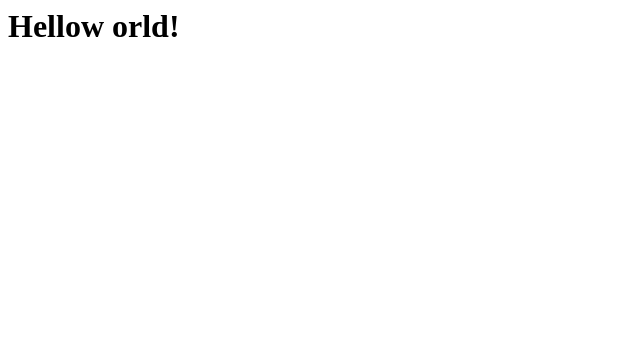
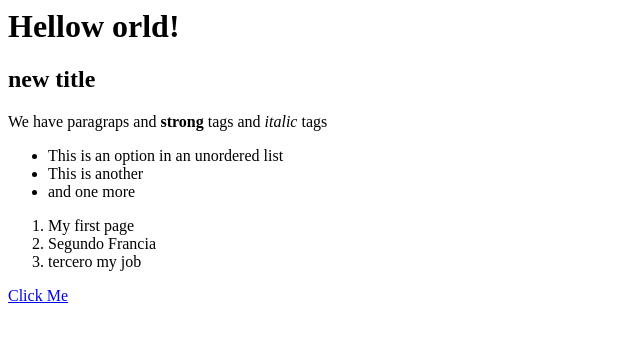
Before and after one commit to Aldair7/git-test, a plain HTML site: page index.html in a window 1280 px wide. Shown: the whole page, without its empty margins (0-640 px from the left). Drawn offline with Linux system fonts and the light colour scheme.

Commit message:
Esquema en html

```diff
--- a/index.html
+++ b/index.html
@@ -6,5 +6,18 @@
   </head>
   <body>
     <h1> Hellow orld!</h1>
+    <h2> new title</h2>
+    <p> We have paragraps and <strong>strong</strong> tags and <em>italic</em> tags</p>
+    <ul>
+      <li>This is an option in an unordered list</li>
+      <li>This is another</li>
+      <li>and one more</li>
+    </ul>
+    <ol>
+      <li>My first page</li>
+      <li>Segundo Francia</li>
+      <li>tercero my job</li>
+    </ol>
+    <a href="google.com" target="_blanck" rel="noopener noreferrer"> Click Me </a>
   </body>
 </html>
```
